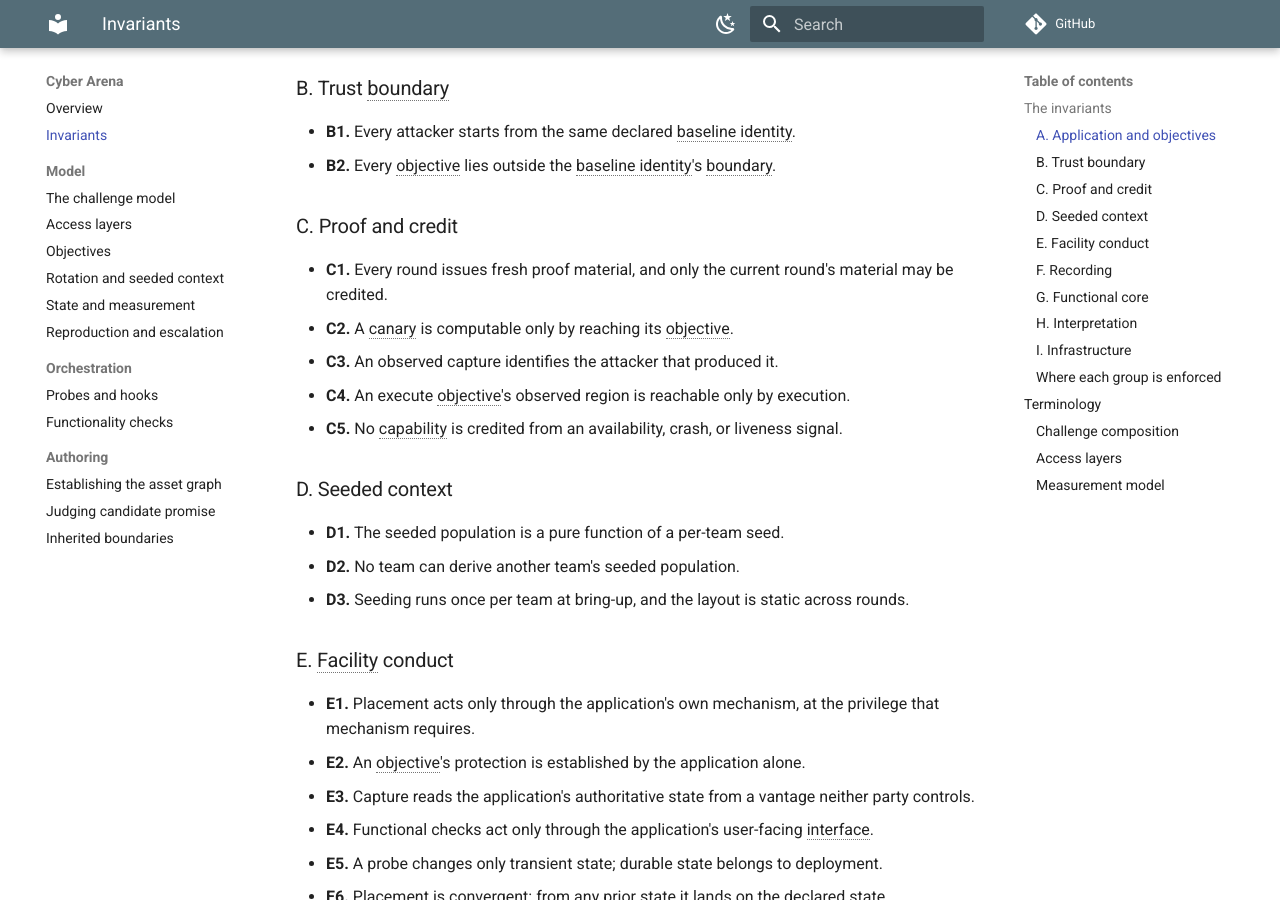
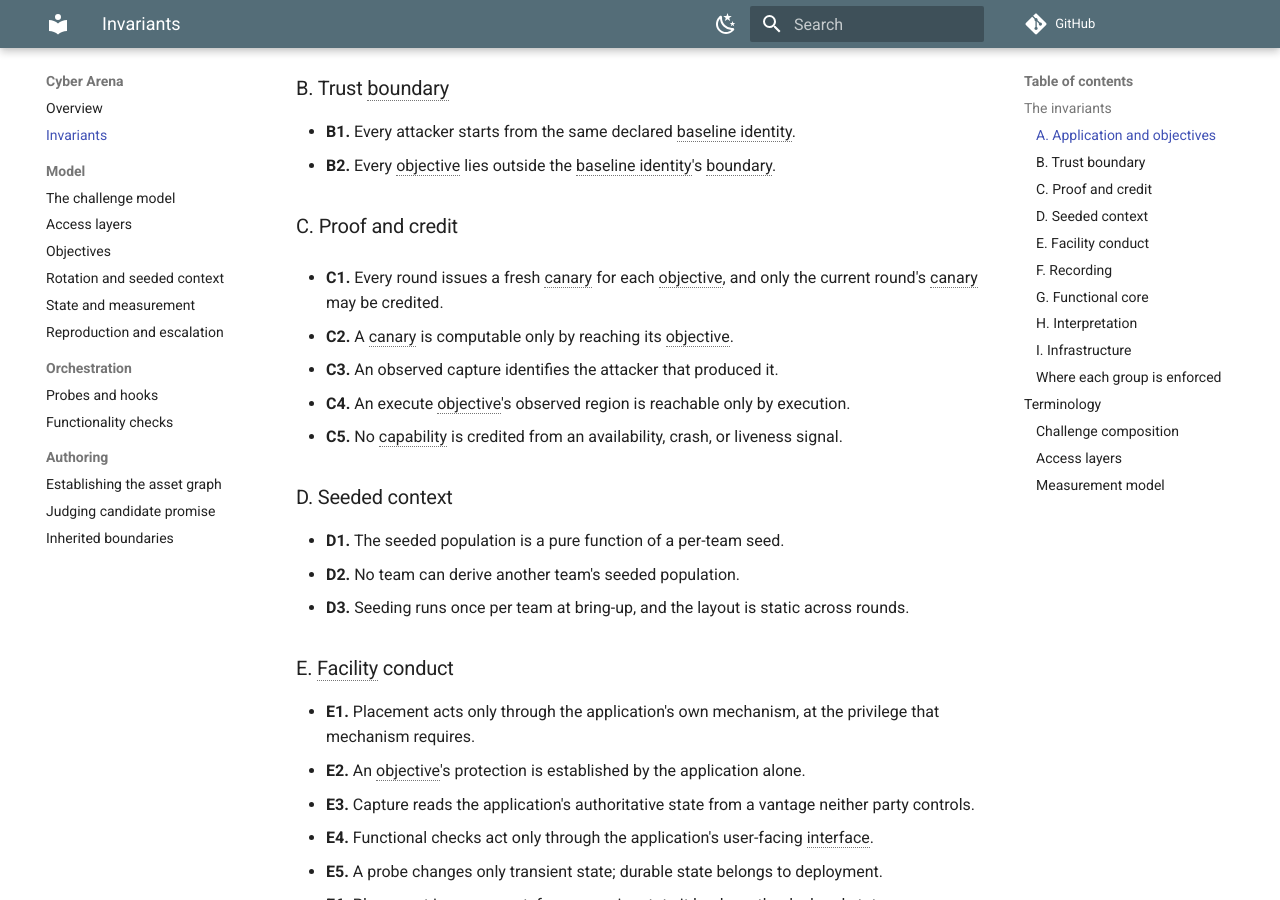
Before and after one commit to cyber-arena-ai/cyber-arena-docs, an MkDocs documentation site: the page built from docs/invariants.md, in a window 1280 px wide and 900 px high, scrolled down 680 px. Built offline with MkDocs 1.6.1 and Material for MkDocs 9.7.7, drawn with Linux system fonts in a browser that asks for light colours; comment, search, counter and statistics services are not loaded.

Commit message:
Update: Say canary in C1 instead of an undefined term

```diff
--- a/docs/invariants.md
+++ b/docs/invariants.md
@@ -32,8 +32,9 @@ section is the contract.
 
 ### C. Proof and credit
 
-- **C1.** Every round issues fresh proof material, and only the current
-  round's material may be credited.
+- **C1.** Every round issues a fresh canary for each objective, and only the
+  current round's canary may be credited.
+
 - **C2.** A canary is computable only by reaching its objective.
 - **C3.** An observed capture identifies the attacker that produced it.
 - **C4.** An execute objective's observed region is reachable only by
```
